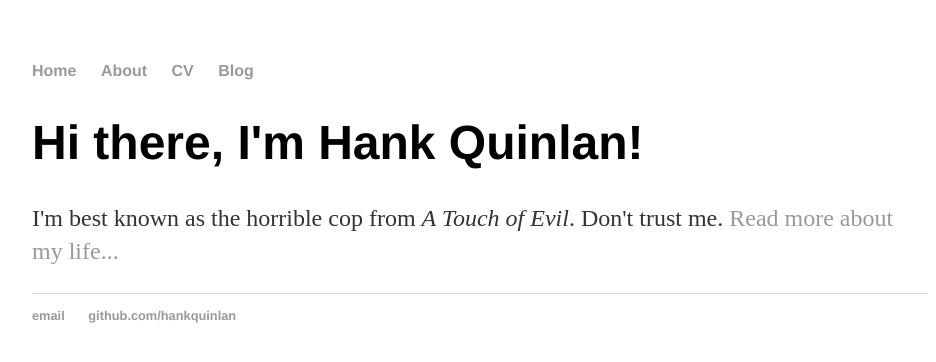
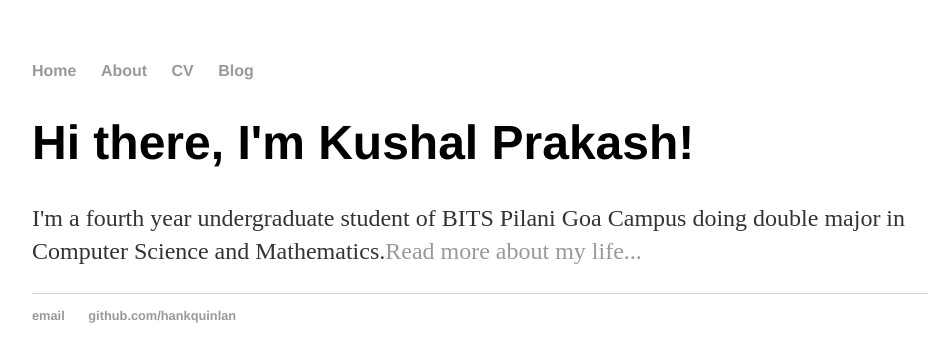
Before and after one commit to KushalP1/KushalP1.github.io, a Jekyll site: the page built from index.html, in a window 1280 px wide. Shown: the top 362 px of the page, without its empty margins (160-1096 px from the left). Built offline with Jekyll 4.4.1, drawn with Linux system fonts in a browser that asks for light colours.

Commit message:
Update index.html

```diff
--- a/index.html
+++ b/index.html
@@ -1,9 +1,9 @@
 ---
 layout: default
-title: Hank Quinlan, Horrible Cop
+title: Kushal Prakash
 ---
 
 		<div class="blurb">
-			<h1>Hi there, I'm Hank Quinlan!</h1>
-			<p>I'm best known as the horrible cop from <em>A Touch of Evil</em>. Don't trust me. <a href="/about">Read more about my life...</a></p>
+			<h1>Hi there, I'm Kushal Prakash!</h1>
+			<p>I'm a fourth year undergraduate student of BITS Pilani Goa Campus doing double major in Computer Science and Mathematics.<a href="/about">Read more about my life...</a></p>
 		</div>
```
